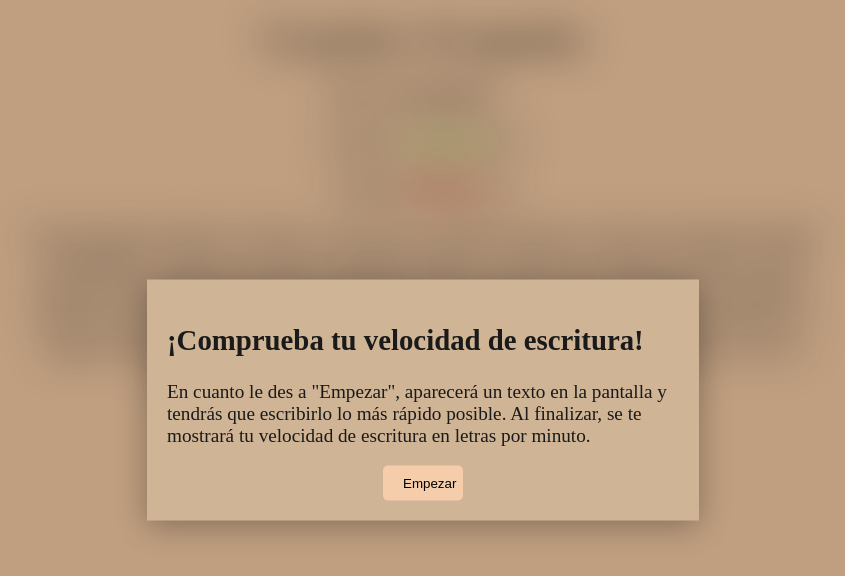
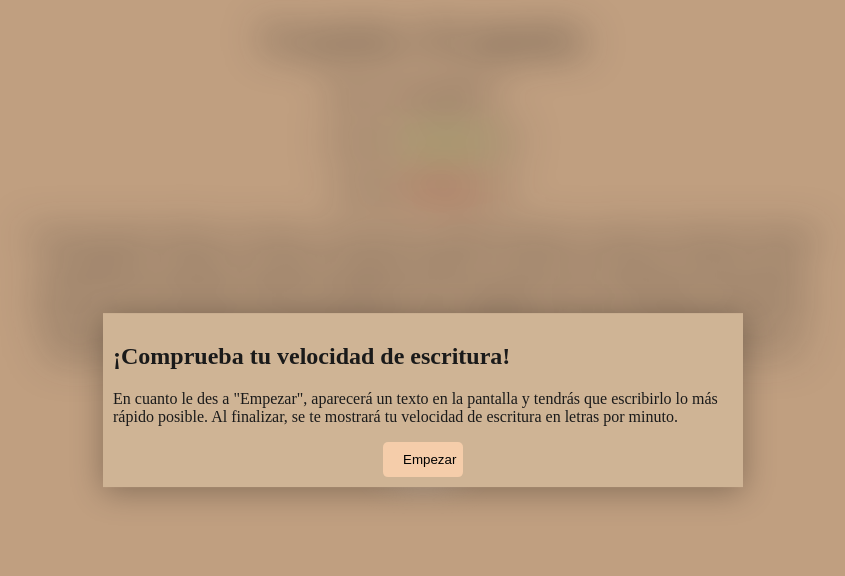
Before and after one commit to rroblf01/typefast, an Angular app: page / in a window 1280 px wide. Shown: the top 576 px of the page, without its empty margins (217-1062 px from the left). Built offline with nearby package versions, Linux system fonts and the light colour scheme.

Commit message:
Set font-size from popup

```diff
--- a/src/app/app.component.css
+++ b/src/app/app.component.css
@@ -20,8 +20,8 @@
     left: 50%;
     transform: translate(-50%, -50%);
     width: auto;
-    max-width: 40vw;
-    padding: 20px;
+    max-width: 50vw;
+    padding: 10px;
     box-shadow: 0 5px 30px rgba(0, 0, 0, 0.3);
     visibility: hidden;
     opacity: 0;
@@ -32,7 +32,7 @@
     visibility: visible;
     opacity: 1 !important;
     transition: 0.5s;
-    font-size: larger;
+    font-size: medium;
     background-color: #CFB495;
 }
 
--- a/src/app/component/writingpad/writingpad.component.css
+++ b/src/app/component/writingpad/writingpad.component.css
@@ -9,5 +9,4 @@
     margin: 10px 0;
     border: 1px solid #ccc;
     border-radius: 5px;
-    position: fixed;
 }
```
